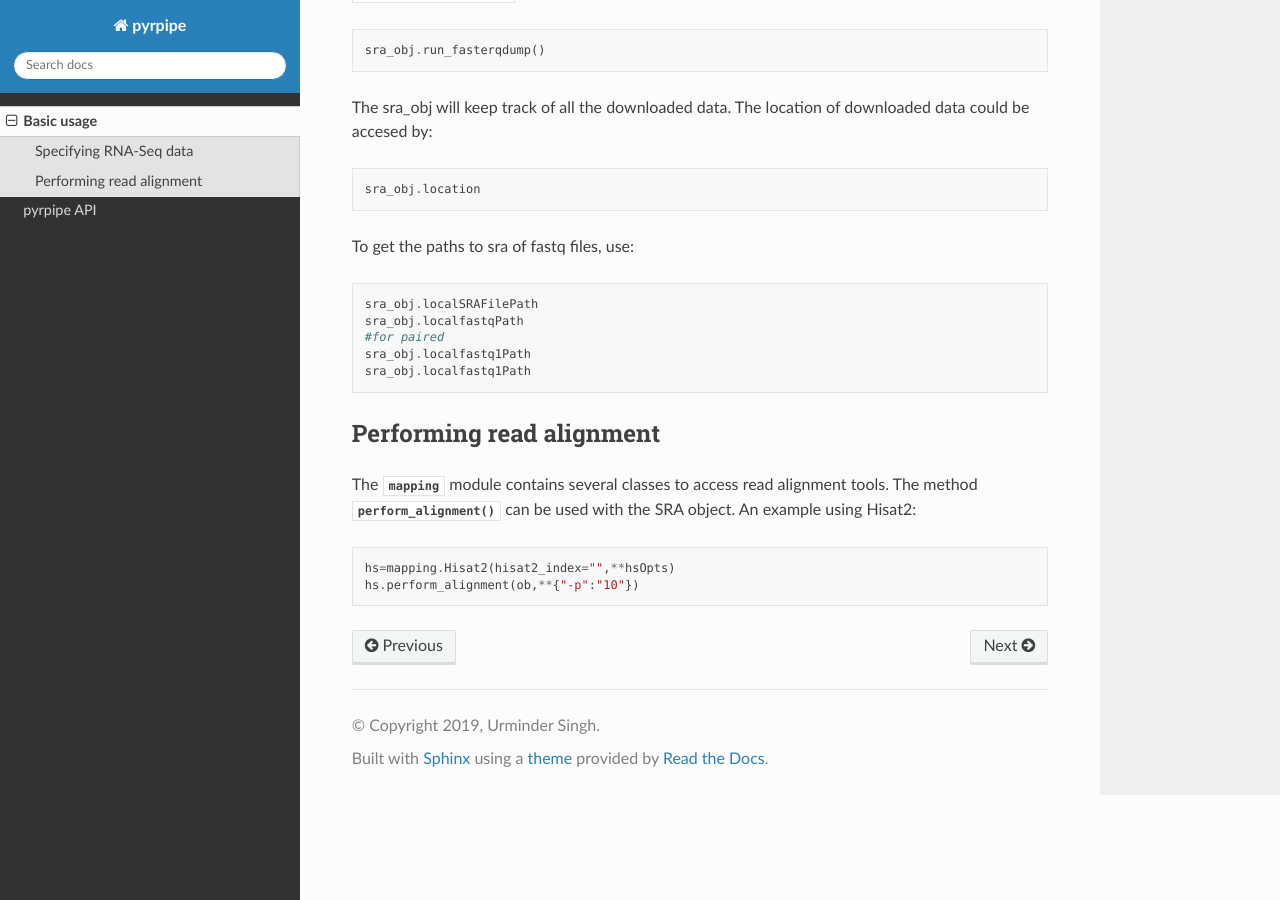
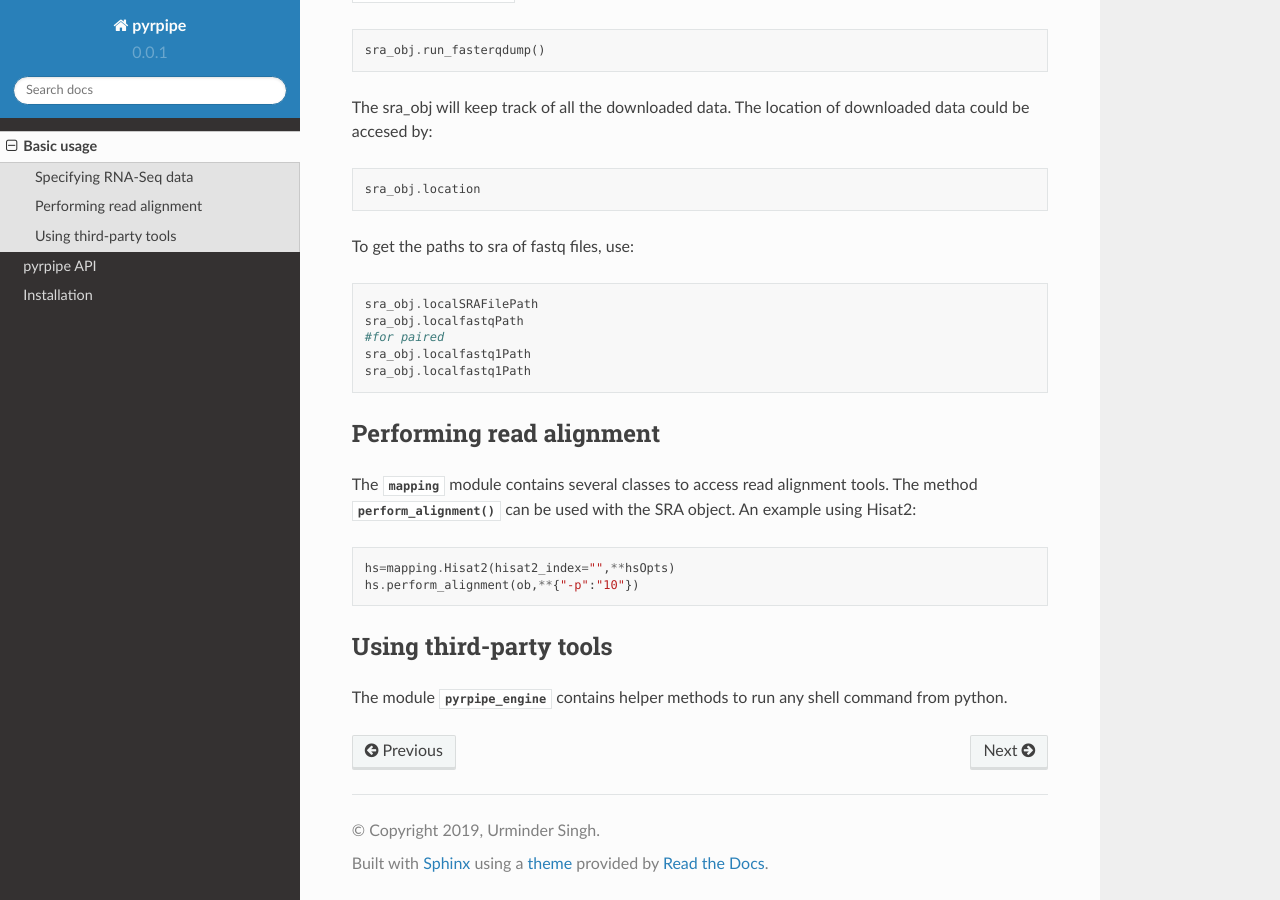
Before and after one commit to urmi-21/pyrpipe, a Sphinx documentation site: the page built from docs/source/usage.rst, in a window 1280 px wide and 900 px high, scrolled down 508 px. Built offline with Sphinx 7.4.7 and the Read the Docs theme 2.0.0, drawn with Linux system fonts in a browser that asks for light colours; pages that are not in the unit, such as notebooks, are missing from menus.

Commit message:
updateDocs

```diff
--- a/docs/source/conf.py
+++ b/docs/source/conf.py
@@ -12,7 +12,7 @@
 #
 import os
 import sys
-
+from pyrpipe import version
 #import sphinx_glpi_theme
 #html_theme = "glpi"
 #html_theme_path = [sphinx_glpi_theme.get_html_themes_path()]
@@ -32,7 +32,7 @@ author = 'Urminder Singh'
 
 # The full version, including alpha/beta/rc tags
 release = '0.0.1'
-
+version = version.__version__
 
 # -- General configuration ---------------------------------------------------
 
--- a/docs/source/usage.rst
+++ b/docs/source/usage.rst
@@ -38,3 +38,7 @@ The method :meth:`perform_alignment` can be used with the SRA object.
 An example using Hisat2::
 	hs=mapping.Hisat2(hisat2_index="",**hsOpts)
 	hs.perform_alignment(ob,**{"-p":"10"})
+
+Using third-party tools
+========================
+The module :py:mod:`pyrpipe_engine` contains helper methods to run any shell command from python.
```
Also changed, not shown: docs/source/installation.rst (added, +21 -0 lines), 3 other files.
